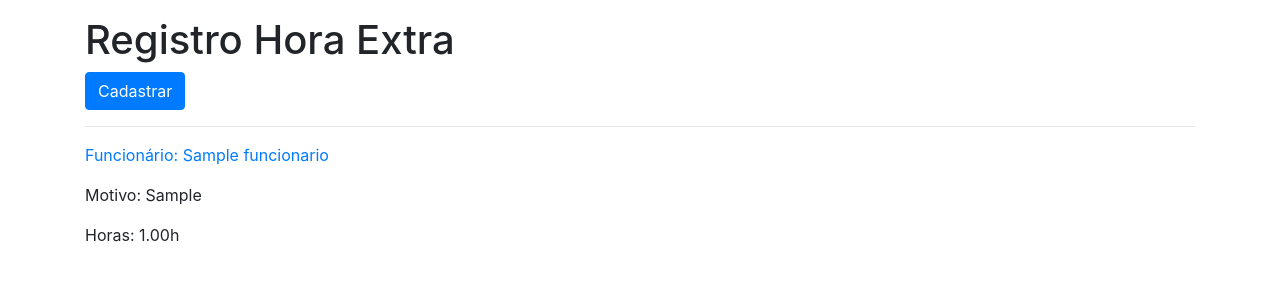
After one commit to MarcosAllysson/django_sistema_gestao_rh, a Django app: page /horas-extras/ in a window 1280 px wide. The commit adds this page. Shown: the top 300 px of the page. Run offline with Django 3.2, Linux system fonts and the light colour scheme; a user stored in the database is signed in; tables that the repository leaves empty hold one stand-in row (values such as "Sample post"); parts of the project's set-up code (start-up, migrations or seed data) failed here and were passed over.

Commit message:
registro de hora extra

```diff
--- a/core/templates/core/index.html
+++ b/core/templates/core/index.html
@@ -17,6 +17,7 @@
     <p>Usuário logado: {{usuario}} | {{usuario.funcionario.nome}} </p>
     <a href="{% url 'list_funcionarios' %}"> Gerenciar Funcionário </a> <br>
     <a href="{% url 'list_departamentos' %}"> Gerenciar Departamentos </a> <br>
+    <a href="{% url 'list_hora_extra' %}"> Gerenciar Registro Hora Extra </a> <br>
 
     <!-- Garantindo que o funcionário veja detalhes somente da empresa dele-->
     {% if usuario.funcionario.empresa %}
--- a/documentos/views.py
+++ b/documentos/views.py
@@ -1,4 +1,3 @@
-from django.urls import reverse_lazy
 from django.views.generic.edit import CreateView
 from .models import Documento
 
--- a/funcionarios/templates/funcionarios/form_funcionario.html
+++ b/funcionarios/templates/funcionarios/form_funcionario.html
@@ -21,6 +21,7 @@
 
     <!-- Listando todos os documentos desse funcionários -->
     <h2 class="mt-3"> Documentos do {{object}} </h2>
+
     {% for documento in object.documento_set.all %}
         <!-- Acessando arquivo do funcionário pela url (shell) -->
         <br>  <a href="{{documento.arquivo.url}}"> {{documento}} </a>
--- a/funcionarios/views.py
+++ b/funcionarios/views.py
@@ -13,7 +13,6 @@ class FuncionarioList(ListView):
         """
         Sobrescrevendo o método para que retorne apenas os objetos filtrados pela empresa
         no qual o funcionário cadastrou / trabalha.
-        :return:
         """
         empresa_logada = self.request.user.funcionario.empresa
         queryset = Funcionario.objects.filter(empresa=empresa_logada)
--- a/gestao_rh/urls.py
+++ b/gestao_rh/urls.py
@@ -24,6 +24,7 @@ urlpatterns = [
     path('admin/', admin.site.urls),
     path('funcionarios/', include('funcionarios.urls')),
     path('documentos/', include('documentos.urls')),
+    path('horas-extras/', include('registro_hora_extra.urls')),
     path('empresas/', include('empresas.urls')),
     path('departamentos/', include('departamentos.urls')),
     path('accounts/', include('django.contrib.auth.urls')),
--- a/registro_hora_extra/models.py
+++ b/registro_hora_extra/models.py
@@ -6,6 +6,7 @@ from funcionarios.models import Funcionario
 class RegistroHoraExtra(models.Model):
     motivo = models.CharField(max_length=100)
     funcionario = models.ForeignKey(Funcionario, on_delete=models.PROTECT)
+    horas = models.DecimalField(max_digits=5, decimal_places=2)
 
     def __str__(self):
         return self.motivo
--- /dev/null
+++ b/registro_hora_extra/templates/registro_hora_extra/registrohoraextra_list.html
@@ -0,0 +1,24 @@
+{% extends 'base.html' %}
+{% load static %}
+
+{% block title %}
+  Hora Extra
+{% endblock %}
+
+{% block main %}
+    <h1 class="display-5 mt-3"> Registro Hora Extra </h1>
+    <a href="{% url 'create_hora_extra' %}" class="btn btn-primary"> Cadastrar </a>
+    <hr>
+
+    {% if object_list %}
+        {% for registro_he in object_list %}
+            <p> <a href="{% url 'update_hora_extra' registro_he.pk %}"> Funcionário: {{registro_he.funcionario}} </a> </p>
+            <p> Motivo: {{registro_he.motivo}} </p>
+            <p> Horas: {{registro_he.horas}}h </p>
+            <!--<p> <a href="{% url 'delete_hora_extra' registro_he.pk %}"> Excluir </a> </p>-->
+            <br>
+        {% endfor %}
+    {% else %}
+        <h2> Ainda não há horas extras cadastrados. </h2>
+    {% endif %}
+{% endblock %}
--- /dev/null
+++ b/registro_hora_extra/urls.py
@@ -0,0 +1,15 @@
+from django.urls import path
+from .views import (
+    HoraExtraList,
+    HoraExtraUpdate,
+    HoraExtraDelete,
+    HoraExtraCreate
+)
+
+
+urlpatterns = [
+    path('', HoraExtraList.as_view(), name='list_hora_extra'),
+    path('novo/', HoraExtraCreate.as_view(), name='create_hora_extra'),
+    path('editar/<int:pk>/', HoraExtraUpdate.as_view(), name='update_hora_extra'),
+    path('deletar/<int:pk>/', HoraExtraDelete.as_view(), name='delete_hora_extra'),
+]
--- a/registro_hora_extra/views.py
+++ b/registro_hora_extra/views.py
@@ -1,3 +1,51 @@
-from django.shortcuts import render
+from django.urls import reverse_lazy
+from django.views.generic.edit import UpdateView, DeleteView, CreateView
+from django.views.generic.list import ListView
+from .models import RegistroHoraExtra
+from .forms import RegistroHoraExtraForm
+
 
 # Create your views here.
+class HoraExtraList(ListView):
+    model = RegistroHoraExtra
+
+    def get_queryset(self):
+        """
+        Sobrescrevendo o método para que retorne apenas os objetos filtrados pela empresa
+        no qual o funcionário cadastrou / trabalha.
+        """
+        empresa_logada = self.request.user.funcionario.empresa
+        queryset = RegistroHoraExtra.objects.filter(funcionario__empresa=empresa_logada)
+        return queryset
+
+
+class HoraExtraUpdate(UpdateView):
+    model = RegistroHoraExtra
+    success_url = reverse_lazy('list_hora_extra')
+    form_class = RegistroHoraExtraForm  # Filtrando select pra que apareça funcionários da mesma empresa logada
+
+    def get_form_kwargs(self):
+        # Filtrando select pra que apareça funcionários da mesma empresa logada
+        kwargs = super(HoraExtraUpdate, self).get_form_kwargs()
+        # print(kwargs)
+        kwargs.update({'user': self.request.user})
+        return kwargs
+
+
+class HoraExtraDelete(DeleteView):
+    model = RegistroHoraExtra
+    template_name = 'registro_hora_extra/registrohoraextra_confirm_delete.html'
+    success_url = reverse_lazy('list_hora_extra')
+
+
+class HoraExtraCreate(CreateView):
+    model = RegistroHoraExtra
+    form_class = RegistroHoraExtraForm  # Filtrando select pra que apareça funcionários da mesma empresa logada
+    success_url = reverse_lazy('list_hora_extra')
+
+    def get_form_kwargs(self):
+        # Filtrando select pra que apareça funcionários da mesma empresa logada
+        kwargs = super(HoraExtraCreate, self).get_form_kwargs()
+        # print(kwargs)
+        kwargs.update({'user': self.request.user})
+        return kwargs
```
Also changed, not shown: registro_hora_extra/forms.py (added, +18 -0 lines), registro_hora_extra/templates/registro_hora_extra/registrohoraextra_confirm_delete.html (added, +21 -0 lines), registro_hora_extra/templates/registro_hora_extra/registrohoraextra_form.html (added, +19 -0 lines), registro_hora_extra/migrations/0003_registrohoraextra_horas.py (added).
